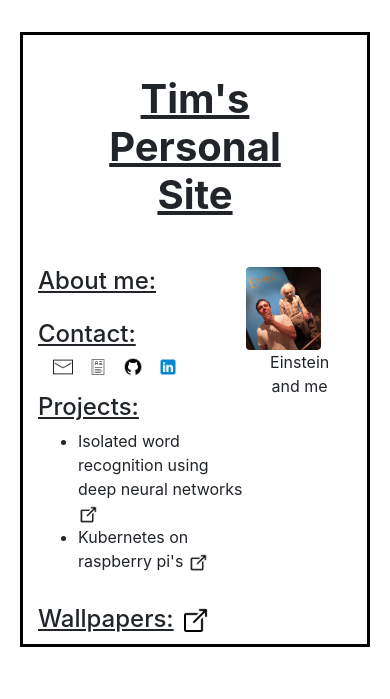
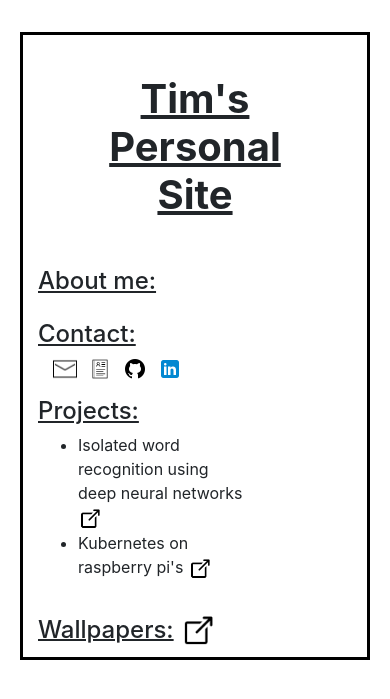
Before and after one commit to tthebst/personal_website, a Flask app: template templates/home.html in a window 390 px wide. Shown: the top 699 px of the page. Run offline with Flask 2, Linux system fonts and the light colour scheme; the template is opened without the code that fills it, so the values that code supplies are empty; some libraries are stand-ins or nearby versions.

Commit message:
better for mobile

```diff
--- a/static/styles/style.css
+++ b/static/styles/style.css
@@ -34,8 +34,8 @@ img.center {
 .icons{
   width: 3em;
   height: 3em;
-  min-width: 1.25em;
-  min-height: 1.25em;
+  min-width: 1.5em;
+  min-height: 1.5em;
 }
 .link{
   width: 1em;
@@ -45,3 +45,9 @@ img.center {
   margin-top: 2em;
   margin-bottom: 2em;
 }
+
+@media screen and (max-width: 700px) {
+
+  .metxt {display:none;}
+
+}
--- a/templates/home.html
+++ b/templates/home.html
@@ -11,7 +11,7 @@
 
     <div class="container">
         <div class="row">
-            <div class="col-8">
+            <div class="col">
                 <div class="row">
                     <h4><u>About me:</u></h4>
                 </div>
@@ -69,8 +69,10 @@
 
 
             <div class="col-4 container-fluid">
-                <img src="static/img/me.jpeg" class="rounded img-fluid float-right me" alt="...">
-                <p style="text-align: center">Einstein and me</p>
+                <div class="metxt">
+                    <img src="static/img/me.jpeg" class="rounded img-fluid float-right me" alt="...">
+                    <p style="text-align: center">Einstein and me</p>
+                </div>
             </div>
         </div>
 
```
